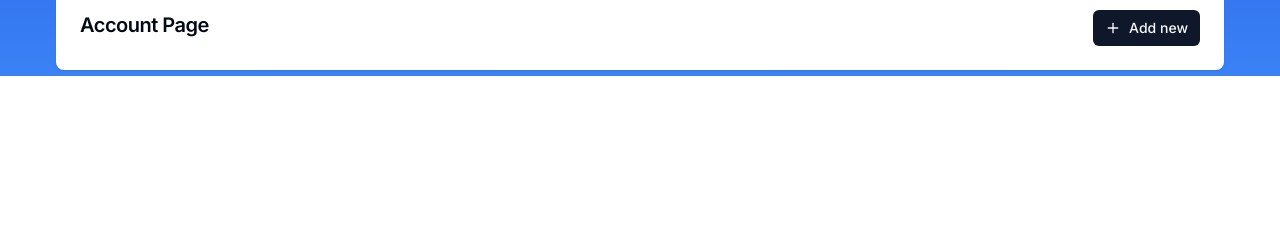
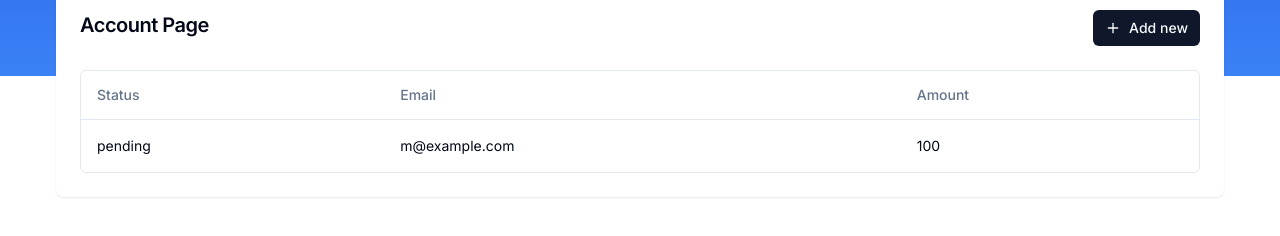
Before and after one commit to gratachu/finance-app, a Next.js app: page /accounts in a window 1280 px wide. Shown: the part 280-516 px from the top of the page. Built offline with nearby package versions, Linux system fonts and the light colour scheme; no server answers; what drizzle-zod, hono would draw is missing.

Commit message:
Add: Data table content

```diff
--- /dev/null
+++ b/app/(dashboard)/accounts/columns.ts
@@ -0,0 +1,27 @@
+"use client"
+
+import { ColumnDef } from "@tanstack/react-table"
+
+// This type is used to define the shape of our data.
+// You can use a Zod schema here if you want.
+export type Payment = {
+  id: string
+  amount: number
+  status: "pending" | "processing" | "success" | "failed"
+  email: string
+}
+
+export const columns: ColumnDef<Payment>[] = [
+  {
+    accessorKey: "status",
+    header: "Status",
+  },
+  {
+    accessorKey: "email",
+    header: "Email",
+  },
+  {
+    accessorKey: "amount",
+    header: "Amount",
+  },
+]
--- a/app/(dashboard)/accounts/page.tsx
+++ b/app/(dashboard)/accounts/page.tsx
@@ -1,9 +1,21 @@
 "use client"
+import {Plus} from "lucide-react";
 
-import {Card, CardHeader, CardTitle} from "@/components/ui/card";
+import {Card, CardContent, CardHeader, CardTitle} from "@/components/ui/card";
 import {Button} from "@/components/ui/button";
-import {Plus} from "lucide-react";
 import {useNewAccount} from "@/features/accounts/hooks/use-new-account";
+
+import {columns, Payment} from "@/app/(dashboard)/accounts/columns";
+import {DataTable} from "@/components/ui/data-table";
+
+const data: Payment[] = [
+  {
+    id: "728ed52f",
+    amount: 100,
+    status: "pending",
+    email: "m@example.com",
+  }
+]
 
 const AccountPage = () => {
   const newAccount = useNewAccount()
@@ -20,6 +32,9 @@
             Add new
           </Button>
         </CardHeader>
+        <CardContent>
+          <DataTable columns={columns} data={data} />
+        </CardContent>
       </Card>
     </div>
   )
--- /dev/null
+++ b/components/ui/data-table.tsx
@@ -0,0 +1,80 @@
+"use client"
+
+import {
+  ColumnDef,
+  flexRender,
+  getCoreRowModel,
+  useReactTable,
+} from "@tanstack/react-table"
+
+import {
+  Table,
+  TableBody,
+  TableCell,
+  TableHead,
+  TableHeader,
+  TableRow,
+} from "@/components/ui/table"
+
+interface DataTableProps<TData, TValue> {
+  columns: ColumnDef<TData, TValue>[]
+  data: TData[]
+}
+
+export function DataTable<TData, TValue>({
+                                           columns,
+                                           data,
+                                         }: DataTableProps<TData, TValue>) {
+  const table = useReactTable({
+    data,
+    columns,
+    getCoreRowModel: getCoreRowModel(),
+  })
+
+  return (
+    <div className="rounded-md border">
+      <Table>
+        <TableHeader>
+          {table.getHeaderGroups().map((headerGroup) => (
+            <TableRow key={headerGroup.id}>
+              {headerGroup.headers.map((header) => {
+                return (
+                  <TableHead key={header.id}>
+                    {header.isPlaceholder
+                      ? null
+                      : flexRender(
+                        header.column.columnDef.header,
+                        header.getContext()
+                      )}
+                  </TableHead>
+                )
+              })}
+            </TableRow>
+          ))}
+        </TableHeader>
+        <TableBody>
+          {table.getRowModel().rows?.length ? (
+            table.getRowModel().rows.map((row) => (
+              <TableRow
+                key={row.id}
+                data-state={row.getIsSelected() && "selected"}
+              >
+                {row.getVisibleCells().map((cell) => (
+                  <TableCell key={cell.id}>
+                    {flexRender(cell.column.columnDef.cell, cell.getContext())}
+                  </TableCell>
+                ))}
+              </TableRow>
+            ))
+          ) : (
+            <TableRow>
+              <TableCell colSpan={columns.length} className="h-24 text-center">
+                No results.
+              </TableCell>
+            </TableRow>
+          )}
+        </TableBody>
+      </Table>
+    </div>
+  )
+}
```
